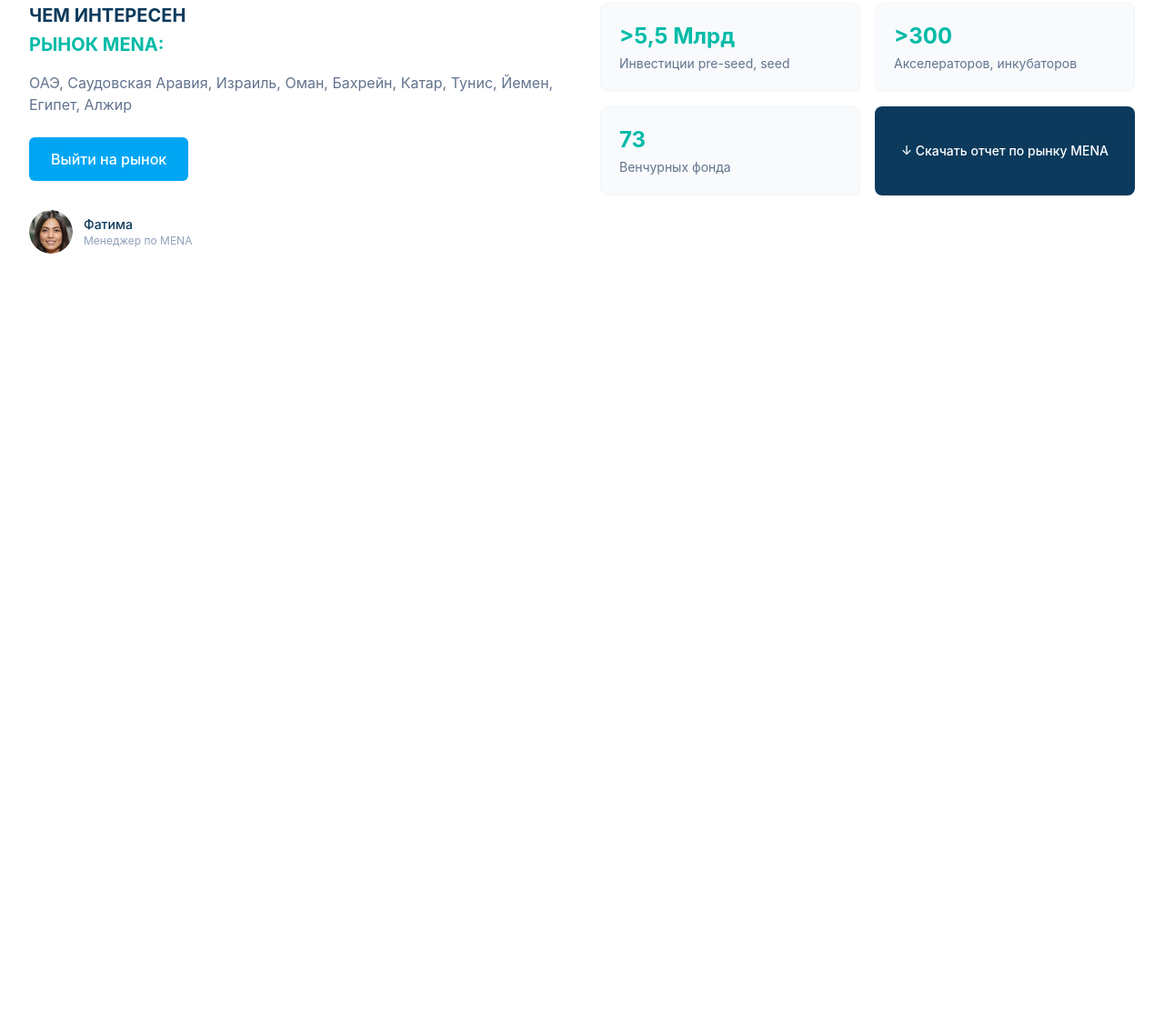
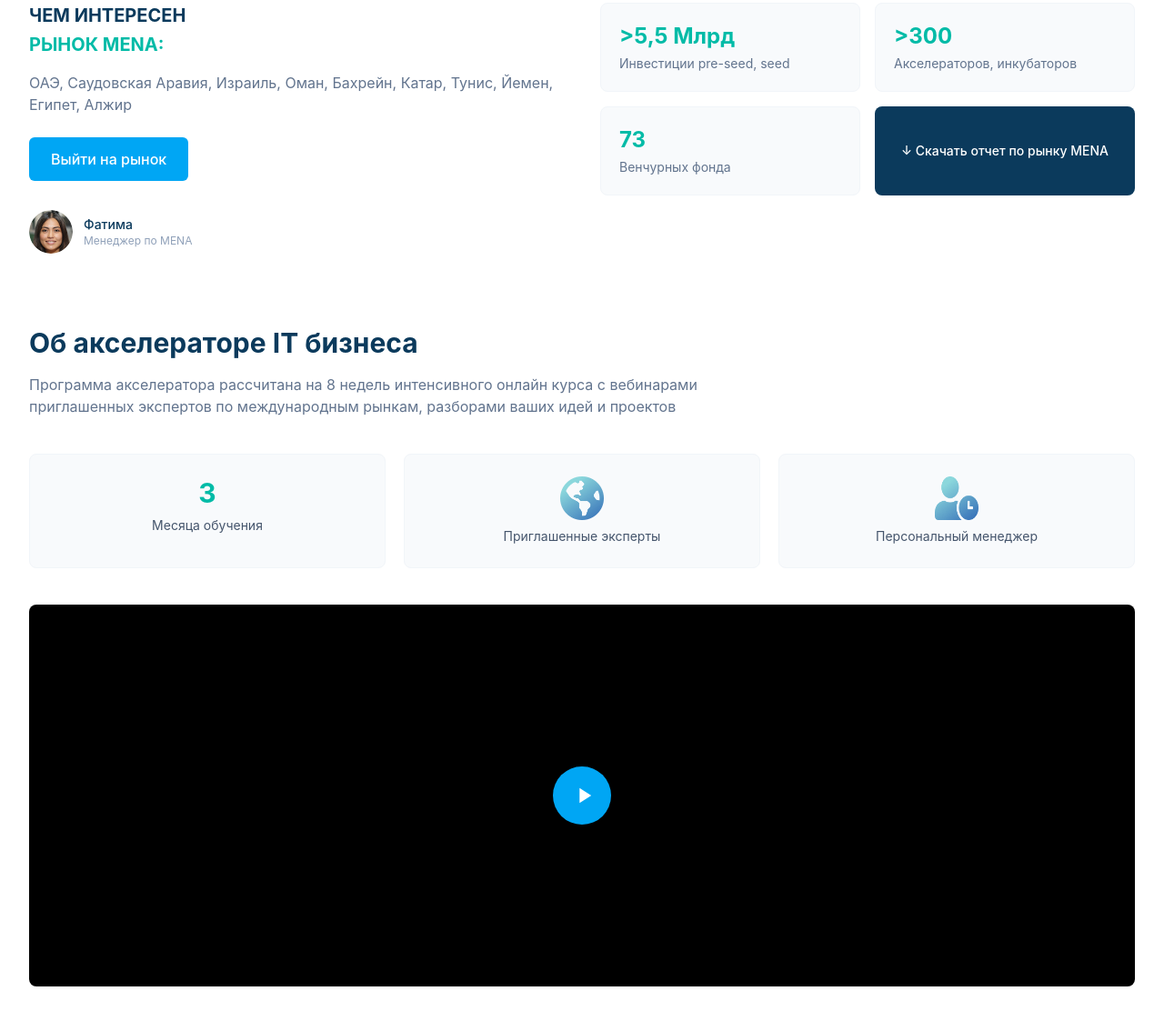
Before and after one commit to AhmadDavlatov/Exam1, a website: page index.html in a window 1280 px wide. Shown: the part 2481-3604 px from the top of the page at 91% size. Before the commit the page ends 2840 px from the top, so only its background shows below. Drawn offline with Linux system fonts and the light colour scheme.

Commit message:
seventh step

```diff
--- a/index.html
+++ b/index.html
@@ -217,5 +217,39 @@
 </section>
 
 
+
+<section class="max-w-7xl mx-auto px-5 sm:px-8 pb-16 sm:pb-20">
+  <h2 class="text-[#0b3a5c] font-bold text-2xl sm:text-3xl mb-4">Об акселераторе IT бизнеса</h2>
+  <p class="text-slate-500 max-w-3xl mb-10">
+    Программа акселератора рассчитана на 8 недель интенсивного онлайн курса с вебинарами приглашенных экспертов по
+    международным рынкам, разборами ваших идей и проектов
+  </p>
+
+  <div class="grid sm:grid-cols-3 gap-5 mb-10">
+    <div class="bg-slate-50 border border-slate-100 rounded-lg p-6 text-center">
+      <p class="text-teal-500 font-bold text-3xl mb-2">3</p>
+      <p class="text-slate-600 text-sm">Месяца обучения</p>
+    </div>
+    <div class="bg-slate-50 border border-slate-100 rounded-lg p-6 text-center">
+      <img src="/src/Globus.png" alt="Эксперты" class="w-12 h-12 mx-auto mb-2" />
+      <p class="text-slate-600 text-sm">Приглашенные эксперты</p>
+    </div>
+    <div class="bg-slate-50 border border-slate-100 rounded-lg p-6 text-center">
+      <img src="/src/per.menejer.png" alt="Менеджер" class="w-12 h-12 mx-auto mb-2" />
+      <p class="text-slate-600 text-sm">Персональный менеджер</p>
+    </div>
+  </div>
+
+  <!-- Видео-превью -->
+  <div class="relative bg-black rounded-lg overflow-hidden h-[280px] sm:h-[420px] flex items-center justify-center">
+    <button class="relative w-16 h-16 rounded-full bg-sky-500 hover:bg-sky-600 transition-colors flex items-center justify-center" aria-label="Смотреть видео">
+      <svg xmlns="http://www.w3.org/2000/svg" class="h-7 w-7 text-white ml-1" fill="currentColor" viewBox="0 0 24 24">
+        <path d="M8 5v14l11-7z" />
+      </svg>
+    </button>
+  </div>
+</section>
+
+
 </body>
 </html>
```
